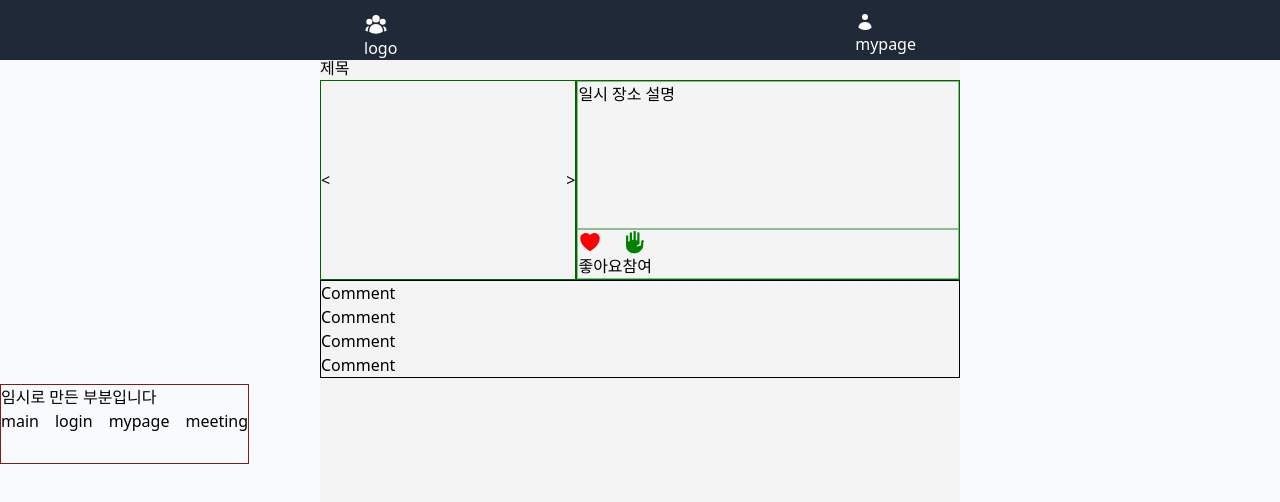
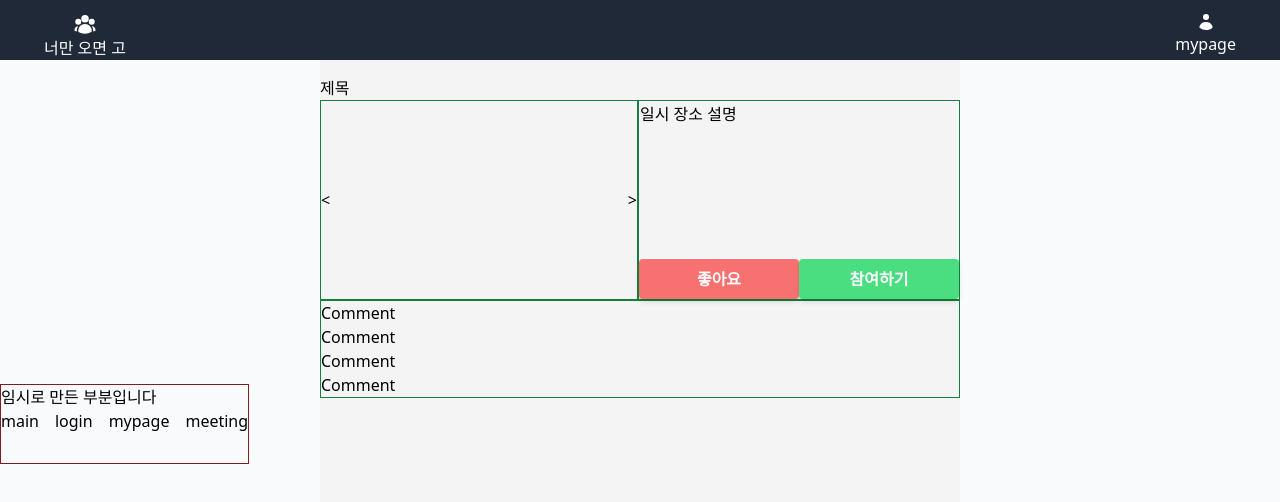
Before and after one commit to obov/youcomwego2, a React (Create React App) app: page /mypage in a window 1280 px wide. Shown: the top 502 px of the page. Built offline with nearby package versions, Linux system fonts and the light colour scheme; no server answers.

Commit message:
third commit

```diff
--- a/package.json
+++ b/package.json
@@ -4,13 +4,16 @@
   "private": true,
   "dependencies": {
     "@material-ui/icons": "^4.11.3",
+    "@react-icons/all-files": "^4.1.0",
+    "@reduxjs/toolkit": "^1.8.6",
+    "@tailwindcss/forms": "^0.5.3",
     "@testing-library/jest-dom": "^5.16.5",
     "@testing-library/react": "^13.4.0",
     "@testing-library/user-event": "^13.5.0",
     "react": "^18.2.0",
     "react-dom": "^18.2.0",
     "react-hook-form": "^7.38.0",
-    "react-scripts": "5.0.1",
+    "react-scripts": "^5.0.1",
     "redux-toolkit": "^1.1.2",
     "web-vitals": "^2.1.4",
     "yarn": "^1.22.19"
--- a/src/components/Layout.jsx
+++ b/src/components/Layout.jsx
@@ -28,26 +28,25 @@ const Layout = ({ children }) => {
       <div className="bg-slate-50 w-full h-screen">
         <div className="w-1/2 h-full bg-zinc-100 mx-auto min-w-[300px] pt-14">
           <div className="fixed w-full bg-gray-800 h-15 top-0 left-0 ">
-            <div className="w-1/2 px-11 flex mx-auto justify-between mt-3 min-w-[300px]">
+            <div className="px-11 flex mx-auto justify-between mt-3 min-w-[300px]">
               <div
-                className="text-white cursor-pointer"
+                className="text-white cursor-pointer flex flex-col items-center"
                 onClick={handleClickLogo}
               >
                 <svg xmlns="http://www.w3.org/2000/svg" viewBox="0 0 24 24" fill="currentColor" className="w-6 h-6">
                 <path fillRule="evenodd" d="M8.25 6.75a3.75 3.75 0 117.5 0 3.75 3.75 0 01-7.5 0zM15.75 9.75a3 3 0 116 0 3 3 0 01-6 0zM2.25 9.75a3 3 0 116 0 3 3 0 01-6 0zM6.31 15.117A6.745 6.745 0 0112 12a6.745 6.745 0 016.709 7.498.75.75 0 01-.372.568A12.696 12.696 0 0112 21.75c-2.305 0-4.47-.612-6.337-1.684a.75.75 0 01-.372-.568 6.787 6.787 0 011.019-4.38z" clipRule="evenodd" />
                 <path d="M5.082 14.254a8.287 8.287 0 00-1.308 5.135 9.687 9.687 0 01-1.764-.44l-.115-.04a.563.563 0 01-.373-.487l-.01-.121a3.75 3.75 0 013.57-4.047zM20.226 19.389a8.287 8.287 0 00-1.308-5.135 3.75 3.75 0 013.57 4.047l-.01.121a.563.563 0 01-.373.486l-.115.04c-.567.2-1.156.349-1.764.441z" />
                 </svg>
-                logo
+                <h2 class="font-sans hover:font-serif">너만 오면 고</h2>
               </div>
               <div
-                className="text-white cursor-pointer"
+                className="text-white cursor-pointer flex flex-col items-center"
                 onClick={handleClickMyPage}
               >
                 <svg xmlns="http://www.w3.org/2000/svg" viewBox="0 0 20 20" fill="currentColor" className="w-5 h-5">
                 <path d="M10 8a3 3 0 100-6 3 3 0 000 6zM3.465 14.493a1.23 1.23 0 00.41 1.412A9.957 9.957 0 0010 18c2.31 0 4.438-.784 6.131-2.1.43-.333.604-.903.408-1.41a7.002 7.002 0 00-13.074.003z" />
                 </svg>
-
-                mypage
+                <h2 class="font-sans hover:font-serif">mypage</h2>
               </div>
             </div>
           </div>
--- a/src/pages/MeetingRoom.jsx
+++ b/src/pages/MeetingRoom.jsx
@@ -3,50 +3,68 @@ import Comment from "../components/Comment";
 const MeetingRoom = () => {
   return (
     <>
-      <div>
+      <div class="mt-5">
         <h1>제목</h1>
         <div style={{ display: "flex", height: 200 }}>
-          <div
-            style={{
-              flex: 2,
-              border: "solid 1px darkgreen",
-              display: "flex",
-              justifyContent: "space-between",
-              alignItems: "center",
-            }}
+          <div className= "flex flex-auto w-32 border border-green-700 justify-between items-center"
+            // style={{
+            //   flex: 2,
+            //   border: "solid 1px darkgreen",
+            //   display: "flex",
+            //   justifyContent: "space-between",
+            //   alignItems: "center",
+            // }}
           >
             <div>{"<"}</div>
             <div>{">"}</div>
           </div>
-          <div
-            style={{
-              flex: 3,
-              border: "solid 1px darkgreen",
-              display: "flex",
-              flexDirection: "column",
-            }}
+          <div className= "flex flex-3 flex-col border border-green-700"
+            // style={{
+            //   flex: 3,
+            //   border: "solid 1px darkgreen",
+            //   display: "flex",
+            //   flexDirection: "column",
+            // }}
           >
-            <div style={{ flex: 4, border: "solid 1px darkseagreen" }}>
+            <div className="flex-1 border border-white"
+            // style={{ flex: 4, border: "solid 1px darkseagreen" }}
+            >
               일시 장소 설명
             </div>
-            <div style={{ flex: 1, border: "solid 1px darkseagreen" }}>
-              <button>
-                <svg xmlns="http://www.w3.org/2000/svg" viewBox="0 0 24 24" fill="red" className="w-6 h-6">
-                  <path d="M11.645 20.91l-.007-.003-.022-.012a15.247 15.247 0 01-.383-.218 25.18 25.18 0 01-4.244-3.17C4.688 15.36 2.25 12.174 2.25 8.25 2.25 5.322 4.714 3 7.688 3A5.5 5.5 0 0112 5.052 5.5 5.5 0 0116.313 3c2.973 0 5.437 2.322 5.437 5.25 0 3.925-2.438 7.111-4.739 9.256a25.175 25.175 0 01-4.244 3.17 15.247 15.247 0 01-.383.219l-.022.012-.007.004-.003.001a.752.752 0 01-.704 0l-.003-.001z" />
-                </svg>
-                좋아요
-              </button>
-              <button>
-                <svg xmlns="http://www.w3.org/2000/svg" viewBox="0 0 24 24" fill="green" className="w-6 h-6">
-                  <path d="M10.5 1.875a1.125 1.125 0 012.25 0v8.219c.517.162 1.02.382 1.5.659V3.375a1.125 1.125 0 012.25 0v10.937a4.505 4.505 0 00-3.25 2.373 8.963 8.963 0 014-.935A.75.75 0 0018 15v-2.266a3.368 3.368 0 01.988-2.37 1.125 1.125 0 011.591 1.59 1.118 1.118 0 00-.329.79v3.006h-.005a6 6 0 01-1.752 4.007l-1.736 1.736a6 6 0 01-4.242 1.757H10.5a7.5 7.5 0 01-7.5-7.5V6.375a1.125 1.125 0 012.25 0v5.519c.46-.452.965-.832 1.5-1.141V3.375a1.125 1.125 0 012.25 0v6.526c.495-.1.997-.151 1.5-.151V1.875z" />
-                </svg>
-                참여
-                </button>
+
+            <div className="flex flex-row justify-center items-center">
+            {/* <div style={{ flex: 1, border: "solid 1px darkseagreen" }}> */}
+            <button
+              className="bg-red-400 hover:bg-red-700 text-white font-bold rounded w-40 py-2 px-3
+              rounded-lg shadow-md focus:outline-none focus:ring-2 focus:ring-blue-400 focus:ring-opacity-75"
+            >
+              {/* <svg xmlns="http://www.w3.org/2000/svg" viewBox="0 0 24 24" fill="red" className="w-6">
+                  <path d="M11.645 20.91l-.007-.003-.022-.012a15.247 15.247 0 01-.383-.218 25.18 25.18 0 01-4.244-3.17C4.688
+                  15.36 2.25 12.174 2.25 8.25 2.25 5.322 4.714 3 7.688 3A5.5 5.5 0 0112 5.052 5.5 5.5 0 0116.313 3c2.973 0 5.437
+                  2.322 5.437 5.25 0 3.925-2.438 7.111-4.739 9.256a25.175 25.175 0 01-4.244 3.17 15.247 15.247 0
+                  01-.383.219l-.022.012-.007.004-.003.001a.752.752 0 01-.704 0l-.003-.001z" />
+              </svg> */}
+              좋아요
+            </button>
+            <button
+              className="bg-green-400 hover:bg-green-700 text-white font-bold rounded w-40 py-2 px-3
+              rounded-lg shadow-md focus:outline-none focus:ring-2 focus:ring-blue-400 focus:ring-opacity-75"
+            >
+              {/* <svg xmlns="http://www.w3.org/2000/svg" viewBox="0 0 24 24" fill="green" className="w-6 h-6 ml-5">
+                  <path d="M10.5 1.875a1.125 1.125 0 012.25 0v8.219c.517.162 1.02.382 1.5.659V3.375a1.125 1.125
+                  0 012.25 0v10.937a4.505 4.505 0 00-3.25 2.373 8.963 8.963 0 014-.935A.75.75 0 0018 15v-2.266a3.368
+                  3.368 0 01.988-2.37 1.125 1.125 0 011.591 1.59 1.118 1.118 0 00-.329.79v3.006h-.005a6 6 0 01-1.752
+                  4.007l-1.736 1.736a6 6 0 01-4.242 1.757H10.5a7.5 7.5 0 01-7.5-7.5V6.375a1.125 1.125 0
+                  012.25 0v5.519c.46-.452.965-.832 1.5-1.141V3.375a1.125 1.125 0 012.25 0v6.526c.495-.1.997-.151 1.5-.151V1.875z" />
+              </svg> */}
+              참여하기
+            </button>
             </div>
           </div>
         </div>
       </div>
-      <div style={{ border: "solid 1px black" }}>
+      <div
+      className="border border-green-700">
         {[1, 2, 3, 4].map((e) => (
           <Comment key={e} />
         ))}
--- a/src/pages/Mypage.jsx
+++ b/src/pages/Mypage.jsx
@@ -3,51 +3,73 @@ import Comment from "../components/Comment";
 const MeetingRoom = () => {
   return (
     <>
-      <div>
-        <h1>제목</h1>
-        <div style={{ display: "flex", height: 200 }}>
-          <div
-            style={{
-              flex: 2,
-              border: "solid 1px darkgreen",
-              display: "flex",
-              justifyContent: "space-between",
-              alignItems: "center",
-            }}
+      <div class="mt-5">
+        <h1 class="font-sans hover:font-serif">제목</h1>
+        <div
+        //className= "flex h-64 items-center"
+        style={{ display: "flex", height: 200 }}
+        >
+          <div className = "flex flex-auto w-96 border border-green-700 justify-between items-center"
+            // style={{flex: 2,
+            // border: "solid 1px darkgreen",
+            // display: "flex",
+            // justifyContent: "space-between",
+            // alignItems: "center",
+            //  }}
           >
             <div>{"<"}</div>
             <div>{">"}</div>
           </div>
-          <div
-            style={{
-              flex: 3,
-              border: "solid 1px darkgreen",
-              display: "flex",
-              flexDirection: "column",
-            }}
+          <div className = "flex flex-3 flex-col border border-green-700"
+            // style={{
+            //   flex: 3,
+            //   border: "solid 1px darkgreen",
+            //   display: "flex",
+            //   flexDirection: "column",
+            // }}
           >
-            <div style={{ flex: 4, border: "solid 1px darkseagreen" }}>
+            <div className="flex-1 border border-white">
+            {/* style={{ flex: 4, border: "solid 1px darkseagreen" }} */}
               일시 장소 설명
             </div>
-            <div style={{ flex: 1, border: "solid 1px darkseagreen" }}>
-              <button>
-                <svg xmlns="http://www.w3.org/2000/svg" viewBox="0 0 24 24" fill="red" className="w-6 h-6">
+            <div>
+            {/* style={{ flex: 1, border: "solid 1px darkseagreen" }} */}
+            <div className="flex flex-row justify-center items-center">
+            <button
+              className="bg-red-400 hover:bg-red-700 text-white font-bold rounded w-40 py-2 px-3
+              shadow-md focus:outline-none focus:ring-2 focus:ring-opacity-75"
+            >
+              {/* <svg xmlns="http://www.w3.org/2000/svg" viewBox="0 0 24 24" fill="red" className="w-6">
+                  <path d="M11.645 20.91l-.007-.003-.022-.012a15.247 15.247 0 01-.383-.218 25.18 25.18 0 01-4.244-3.17C4.688 15.36 2.25 12.174 2.25 8.25 2.25 5.322 4.714 3 7.688 3A5.5 5.5 0 0112 5.052 5.5 5.5 0 0116.313 3c2.973 0 5.437 2.322 5.437 5.25 0 3.925-2.438 7.111-4.739 9.256a25.175 25.175 0 01-4.244 3.17 15.247 15.247 0 01-.383.219l-.022.012-.007.004-.003.001a.752.752 0 01-.704 0l-.003-.001z" />
+              </svg> */}
+              좋아요
+            </button>
+            <button
+              className="bg-green-400 hover:bg-green-700 text-white font-bold rounded w-40 py-2 px-3
+              shadow-md focus:outline-none focus:ring-2 focus:ring-opacity-75"
+            >
+              {/* <svg xmlns="http://www.w3.org/2000/svg" viewBox="0 0 24 24" fill="green" className="w-6 h-6 ml-5">
+                  <path d="M10.5 1.875a1.125 1.125 0 012.25 0v8.219c.517.162 1.02.382 1.5.659V3.375a1.125 1.125 0 012.25 0v10.937a4.505 4.505 0 00-3.25 2.373 8.963 8.963 0 014-.935A.75.75 0 0018 15v-2.266a3.368 3.368 0 01.988-2.37 1.125 1.125 0 011.591 1.59 1.118 1.118 0 00-.329.79v3.006h-.005a6 6 0 01-1.752 4.007l-1.736 1.736a6 6 0 01-4.242 1.757H10.5a7.5 7.5 0 01-7.5-7.5V6.375a1.125 1.125 0 012.25 0v5.519c.46-.452.965-.832 1.5-1.141V3.375a1.125 1.125 0 012.25 0v6.526c.495-.1.997-.151 1.5-.151V1.875z" />
+              </svg> */}
+              참여하기
+            </button>
+              {/* <button className="mr-5">
+                <svg xmlns="http://www.w3.org/2000/svg" viewBox="0 0 24 24" fill="red" className="w-6 h-6 mr-5">
                   <path d="M11.645 20.91l-.007-.003-.022-.012a15.247 15.247 0 01-.383-.218 25.18 25.18 0 01-4.244-3.17C4.688 15.36 2.25 12.174 2.25 8.25 2.25 5.322 4.714 3 7.688 3A5.5 5.5 0 0112 5.052 5.5 5.5 0 0116.313 3c2.973 0 5.437 2.322 5.437 5.25 0 3.925-2.438 7.111-4.739 9.256a25.175 25.175 0 01-4.244 3.17 15.247 15.247 0 01-.383.219l-.022.012-.007.004-.003.001a.752.752 0 01-.704 0l-.003-.001z" />
                 </svg>
-                좋아요
               </button>
-
-              <button>
-                <svg xmlns="http://www.w3.org/2000/svg" viewBox="0 0 24 24" fill="green" className="w-6 h-6">
+              <button className="ml-5">
+                <svg xmlns="http://www.w3.org/2000/svg" viewBox="0 0 24 24" fill="green" className="w-6 h-6 ml-5">
                   <path d="M10.5 1.875a1.125 1.125 0 012.25 0v8.219c.517.162 1.02.382 1.5.659V3.375a1.125 1.125 0 012.25 0v10.937a4.505 4.505 0 00-3.25 2.373 8.963 8.963 0 014-.935A.75.75 0 0018 15v-2.266a3.368 3.368 0 01.988-2.37 1.125 1.125 0 011.591 1.59 1.118 1.118 0 00-.329.79v3.006h-.005a6 6 0 01-1.752 4.007l-1.736 1.736a6 6 0 01-4.242 1.757H10.5a7.5 7.5 0 01-7.5-7.5V6.375a1.125 1.125 0 012.25 0v5.519c.46-.452.965-.832 1.5-1.141V3.375a1.125 1.125 0 012.25 0v6.526c.495-.1.997-.151 1.5-.151V1.875z" />
                 </svg>
-                참여
-              </button>
+              </button> */}
+            </div>
             </div>
           </div>
         </div>
       </div>
-      <div style={{ border: "solid 1px black" }}>
+      <div className="border border-green-700">
+      {/* style={{ border: "solid 1px black" }} */}
         {[1, 2, 3, 4].map((e) => (
           <Comment key={e} />
         ))}
--- a/tailwind.config.js
+++ b/tailwind.config.js
@@ -1,9 +1,10 @@
 /** @type {import('tailwindcss').Config} */
 module.exports = {
-  mode: "jit",
   content: ["./src/**/*.{js,jsx,ts,tsx}"],
   theme: {
-    extend: {},
+    extend: {
+
+    },
   },
   plugins: [require("@tailwindcss/forms")],
 };
```
Also changed, not shown: src/components/meeting/index.jsx (+70 -49 lines), src/pages/Enter.jsx (+45 -18 lines), src/pages/Main.jsx (+23 -4 lines), src/pages/MakeMeeting.jsx (+8 -3 lines), 1 other file (tests, documents, lock files or other folders).
